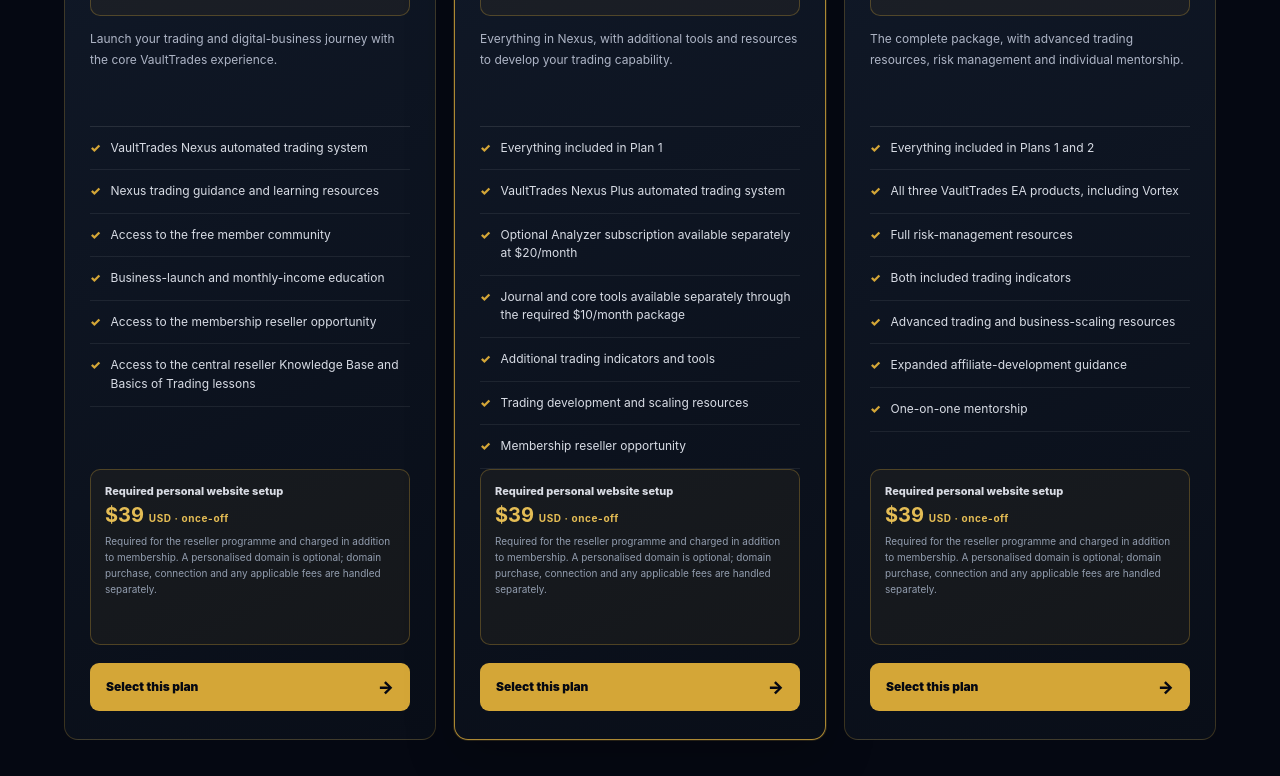
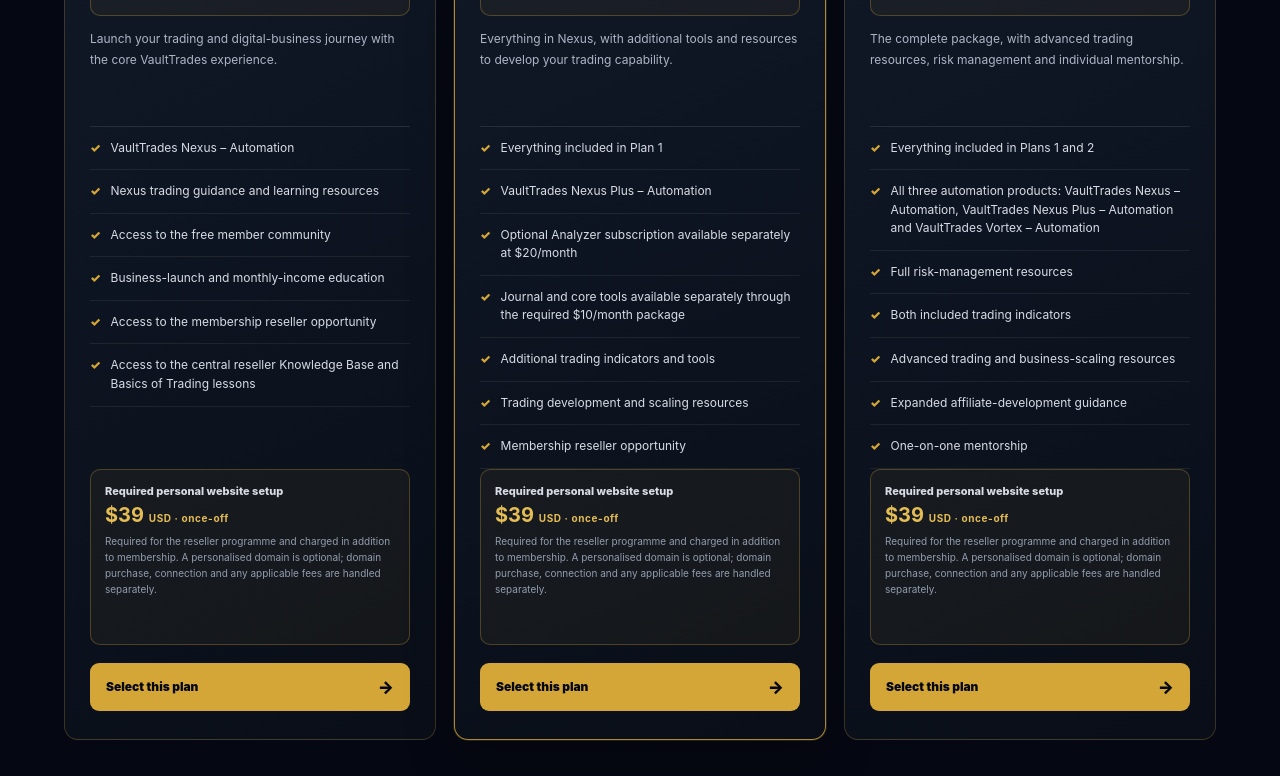
Before and after one commit to iyandatalks/vaulttrades, a Next.js app: page /plans in a window 1280 px wide. Shown: the part 760-1536 px from the top of the page. Built offline with nearby package versions, Linux system fonts and the light colour scheme; no server answers.

Commit message:
Use official Automation product names in membership plans

```diff
--- a/app/plans/page.tsx
+++ b/app/plans/page.tsx
@@ -7,7 +7,7 @@ const plans = [
     name: "VaultTrades Nexus", price: "$150",
     intro: "Launch your trading and digital-business journey with the core VaultTrades experience.",
     features: [
-      "VaultTrades Nexus automated trading system",
+      "VaultTrades Nexus – Automation",
       "Nexus trading guidance and learning resources",
       "Access to the free member community",
       "Business-launch and monthly-income education",
@@ -22,7 +22,7 @@ const plans = [
     featured: true,
     features: [
       "Everything included in Plan 1",
-      "VaultTrades Nexus Plus automated trading system",
+      "VaultTrades Nexus Plus – Automation",
       "Optional Analyzer subscription available separately at $20/month",
       "Journal and core tools available separately through the required $10/month package",
       "Additional trading indicators and tools",
@@ -36,7 +36,7 @@ const plans = [
     intro: "The complete package, with advanced trading resources, risk management and individual mentorship.",
     features: [
       "Everything included in Plans 1 and 2",
-      "All three VaultTrades EA products, including Vortex",
+      "All three automation products: VaultTrades Nexus – Automation, VaultTrades Nexus Plus – Automation and VaultTrades Vortex – Automation",
       "Full risk-management resources",
       "Both included trading indicators",
       "Advanced trading and business-scaling resources",
```
